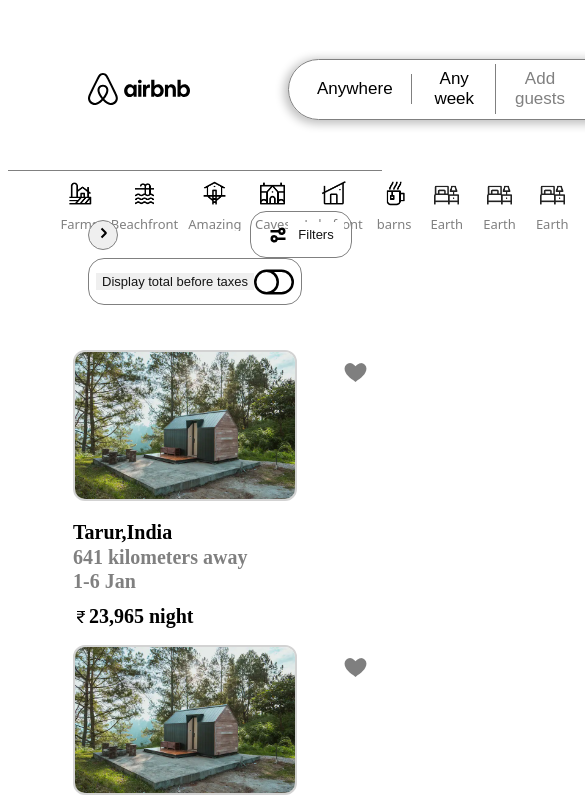
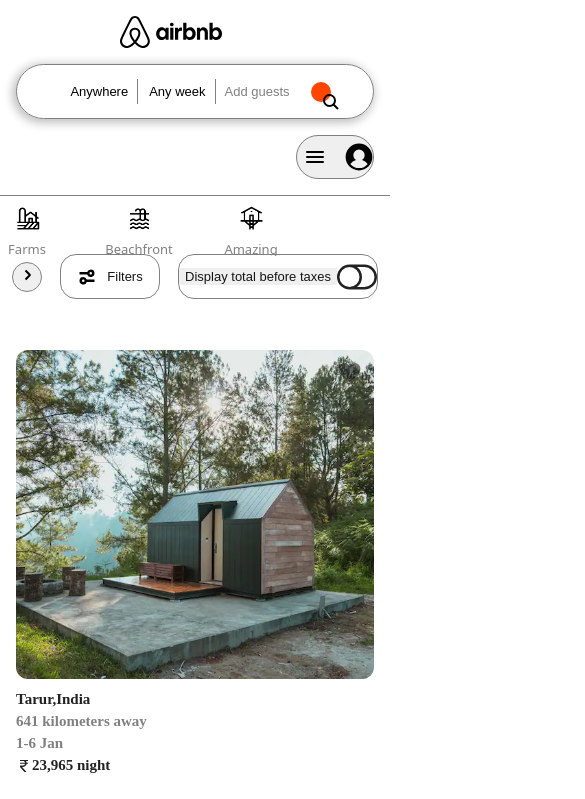
Before and after one commit to Brajesh31/Airbnb-resources, a plain HTML site: page index.html in a window 390 px wide. Shown: the top 799 px of the page, 585 px wide, since content can reach past the window. Drawn offline with Linux system fonts and the light colour scheme.

Commit message:
Improve responsive layouts and keyboard focus

```diff
--- a/airbnbstyle.css
+++ b/airbnbstyle.css
@@ -234,3 +234,50 @@
     flex-wrap: wrap;
     padding: 10px 80px;
 }
+
+
+/* Responsive refinements */
+* { box-sizing: border-box; }
+html { scroll-behavior: smooth; }
+body { margin: 0; color: #222; }
+button { cursor: pointer; }
+button:focus-visible, a:focus-visible { outline: 3px solid #2563eb; outline-offset: 3px; }
+img { max-width: 100%; }
+.navBar { padding: 22px clamp(16px, 5vw, 80px); gap: 16px; }
+.searchBar { max-width: 100%; }
+.belowNav { gap: 18px; }
+.itemContainer { min-width: 0; flex: 1 1 680px; }
+.item { overflow-x: auto; justify-content: flex-start; gap: 12px; }
+.item1 { flex: 0 0 90px; }
+.filters, .toggel { flex: 0 0 auto; margin-right: 0; }
+.content { display: grid; grid-template-columns: repeat(auto-fit, minmax(min(100%, 250px), 1fr)); gap: 28px 20px; padding: 24px clamp(16px, 5vw, 80px); }
+.content1 { width: 100%; margin: 0; min-width: 0; }
+.contentImgCss { display: block; width: 100%; aspect-ratio: 1 / 0.92; object-fit: cover; border: 0; }
+.heartImgCss { right: 12px; left: auto; }
+.contentTitleCss, .contentDesCss, .contentDateCss, .contentPriceCss { font-size: 15px; }
+.contentTitleCss { margin: 12px 0 5px; }
+.contentDesCss { margin: 0 0 5px; }
+.contentDateCss { margin: 0 0 5px; }
+.contentPriceCss { margin: 0; }
+@media (max-width: 900px) {
+  .navBar { flex-wrap: wrap; justify-content: center; }
+  .details { margin-left: auto; }
+  .belowNav { padding: 0 20px; }
+  .itemContainer { flex-basis: 100%; width: 100%; }
+  .content { padding: 20px; }
+}
+@media (max-width: 560px) {
+  .navBar { padding: 16px; }
+  .imgStyle { width: 150px; }
+  .searchBar { width: min(100%, 408px); }
+  .bt1, .searchDes { font-size: 13px; padding: 5px 9px; }
+  .detailsB1, .world { display: none; }
+  .personal { height: 44px; width: 78px; }
+  .pIcon { height: 28px; }
+  .belowNav { padding: 0 12px; }
+  .toggel { width: auto; }
+  .content { grid-template-columns: 1fr; padding: 16px; }
+}
+@media (prefers-reduced-motion: reduce) {
+  html { scroll-behavior: auto; }
+}
```
